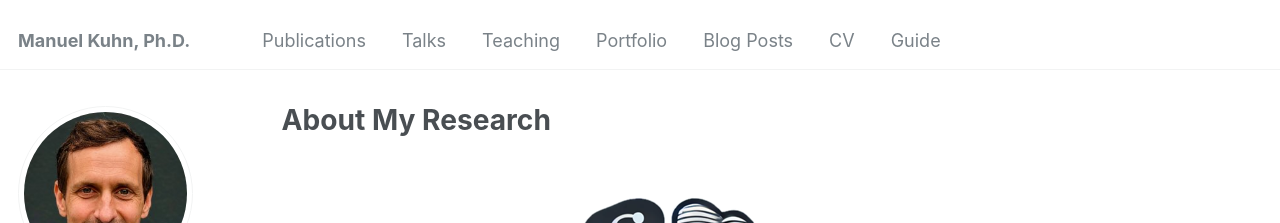
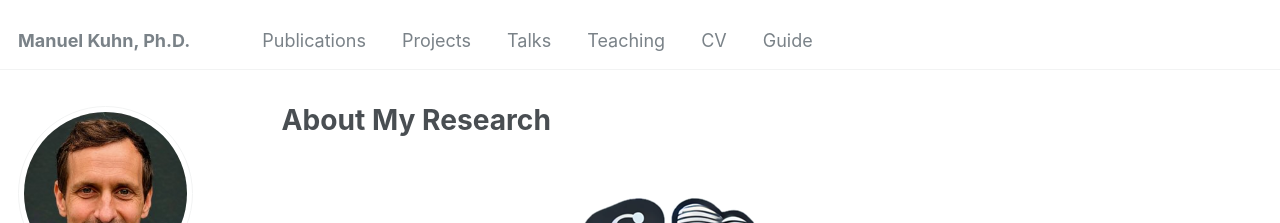
Before and after one commit to kuhnmanu/kuhnmanu.github.io, a Jekyll site: the page built from _pages/about.md, in a window 1280 px wide. Shown: the top 223 px of the page. Built offline with Jekyll 4.4.1, drawn with Linux system fonts in a browser that asks for light colours; some web fonts are replaced.

Commit message:
Update navigation.yml

```diff
--- a/_data/navigation.yml
+++ b/_data/navigation.yml
@@ -8,17 +8,19 @@ main:
   - title: "Publications"
     url: /publications/
 
+  - title: "Projects"
+    url: /projects/
+
+
   - title: "Talks"
     url: /talks/
 
   - title: "Teaching"
     url: /teaching/
 
-  - title: "Portfolio"
-    url: /portfolio/
 
-  - title: "Blog Posts"
-    url: /year-archive/
+#  - title: "Blog Posts"
+#    url: /year-archive/
 
   - title: "CV"
     url: /cv/
```
